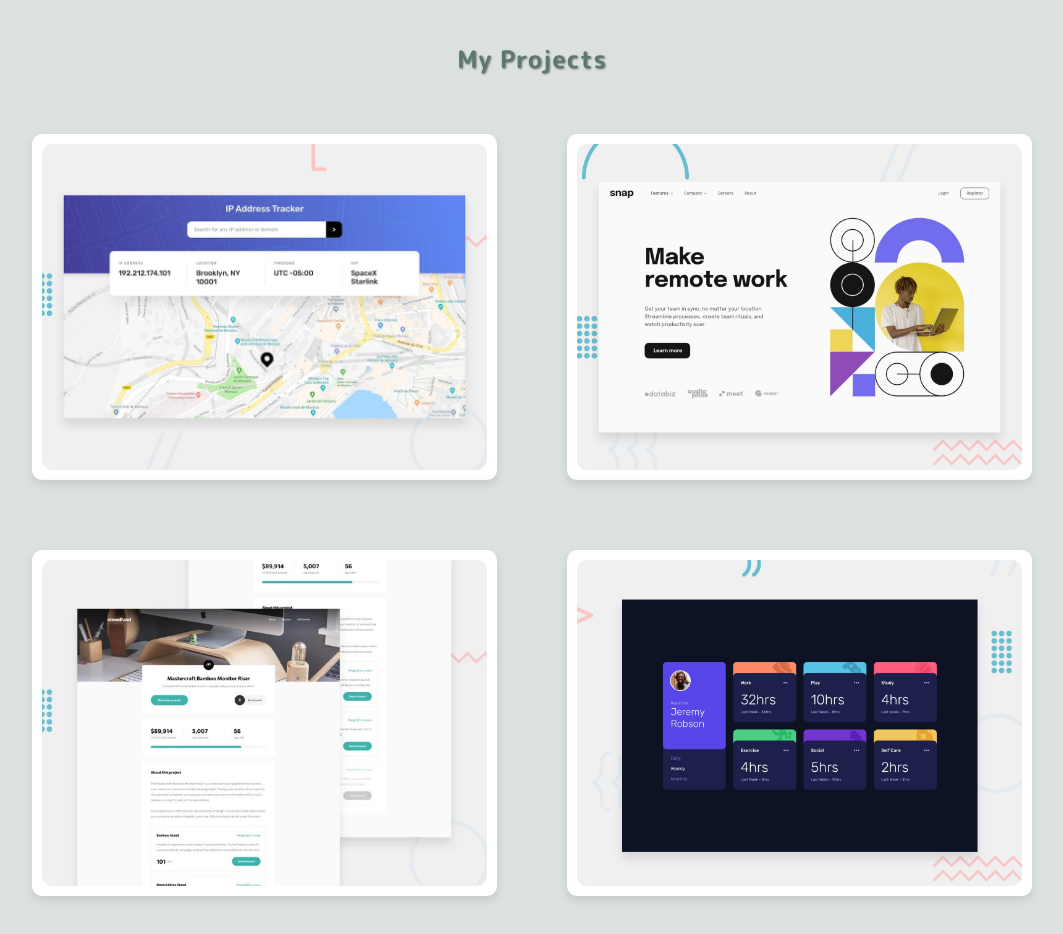
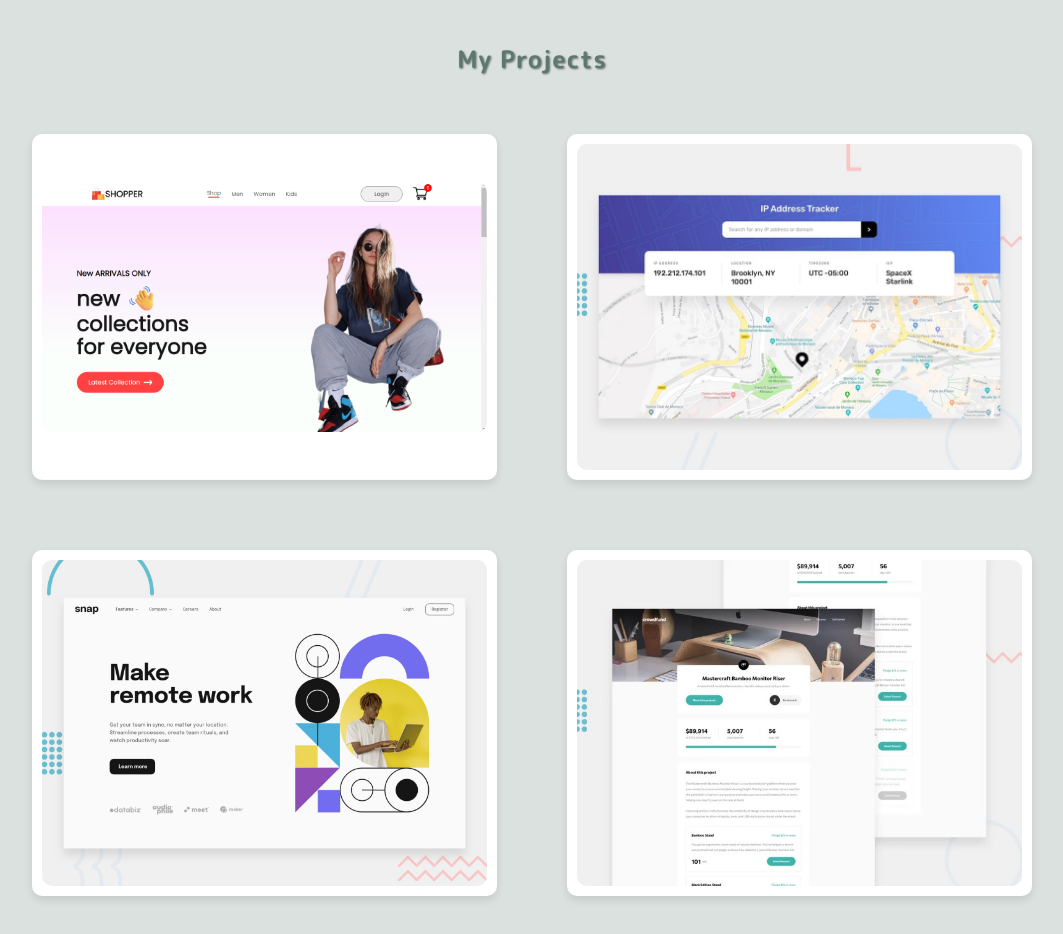
Before and after one commit to MadiMalik/My-Portfolio-, a plain HTML site: page index.html in a window 1280 px wide. Shown: the part 1280-2214 px from the top of the page, without its empty margins (108-1171 px from the left). Drawn offline with nearby package versions, Linux system fonts and the light colour scheme.

Commit message:
add project

```diff
--- a/index.html
+++ b/index.html
@@ -139,6 +139,19 @@
       <h2>My Projects</h2>
       <div class="wrapper">
         <div class="my-projects">
+
+          <div class="card">
+            <img src="css/images/pro-0.png" alt="Background" class="card-image" />
+            <div class="content">
+              <h3>Shpper</h3>
+              <p>
+                Shopper is an e-commerce website built using React.js.
+              </p>
+              <div class="btn-box flex flex"><a class="btn" href="https://madisecommerce.netlify.app/"
+                  target="_blank">Live Demo</a></div>
+            </div>
+          </div>
+
           <div class="card">
             <img src="css/images/pro-1.jpg" alt="Background" class="card-image" />
             <div class="content">
```
Also changed, not shown: css/images/pro-0.png (added).
